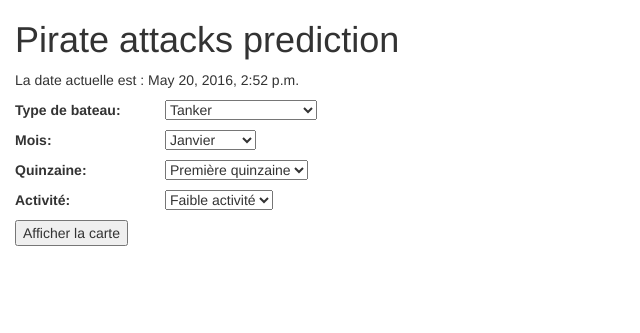
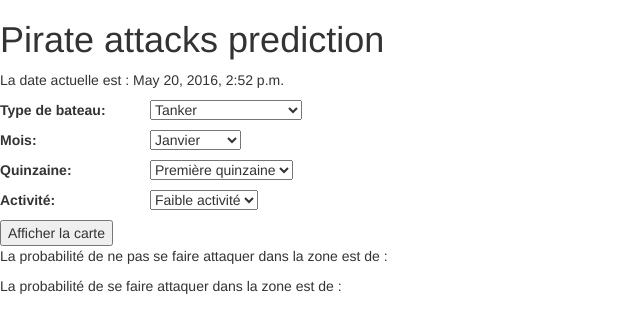
Before and after one commit to RomainPhilippe/pirateApplication, a Django app: page /map/ in a window 1280 px wide. Shown: the top 333 px of the page, without its empty margins (0-640 px from the left). Run offline with Django 3.2, Linux system fonts and the light colour scheme; data comes from the database, SQL or seed files in the repository; some libraries are stand-ins or nearby versions.

Commit message:
ajout proba attaque mais html a refaire

```diff
--- a/map/templates/index.html
+++ b/map/templates/index.html
@@ -59,6 +59,11 @@
     function map_with_probabilities(map, options) {
         //configuration of the map after ML algo is applied
         var list = "{{ list_area }}";
+
+        var probaAttaque = document.getElementById("probaAttaque");
+        probaNonAttaque = 1;
+        probaAttaque = 0;
+
         list = list.replace(/&quot;/g, "'");
 
         var listAreas = eval(list);
@@ -82,7 +87,10 @@
             }).addTo(map);
 
             polygon.bindPopup("P = " + parseFloat(area[5]));
+            probaNonAttaque = probaNonAttaque*(1-parseFloat(area[5]));
         }
+        $('#probaNonAttaque').replaceWith(probaNonAttaque);
+        $('#probaAttaque').replaceWith(1-probaNonAttaque);
     }
 
     function get_color(proba, options) {
@@ -157,6 +165,8 @@
     <div class="row">
 
         <div class="col-md-5">
+
+            <div class="row">
             <h1>Pirate attacks prediction</h1>
             <p>La date actuelle est : {{ date }}</p>
 
@@ -182,6 +192,15 @@
             <div id="spinner" class="spinner" style="display:none;">
                     <img id="img-spinner" src="{% static 'img/ajax-loader-bar.gif' %}" alt="Loading"/>
             </div>
+                </div>
+
+            <div class="row">
+                <p >La probabilité de ne pas se faire attaquer dans la zone est de : <span id="probaNonAttaque"></span></p>
+                </div>
+            <div class="row">
+                <p >La probabilité de se faire attaquer dans la zone est de : <span id="probaAttaque"></span></p>
+            </div>
+
         </div>
 
         <!-- map -->
```
